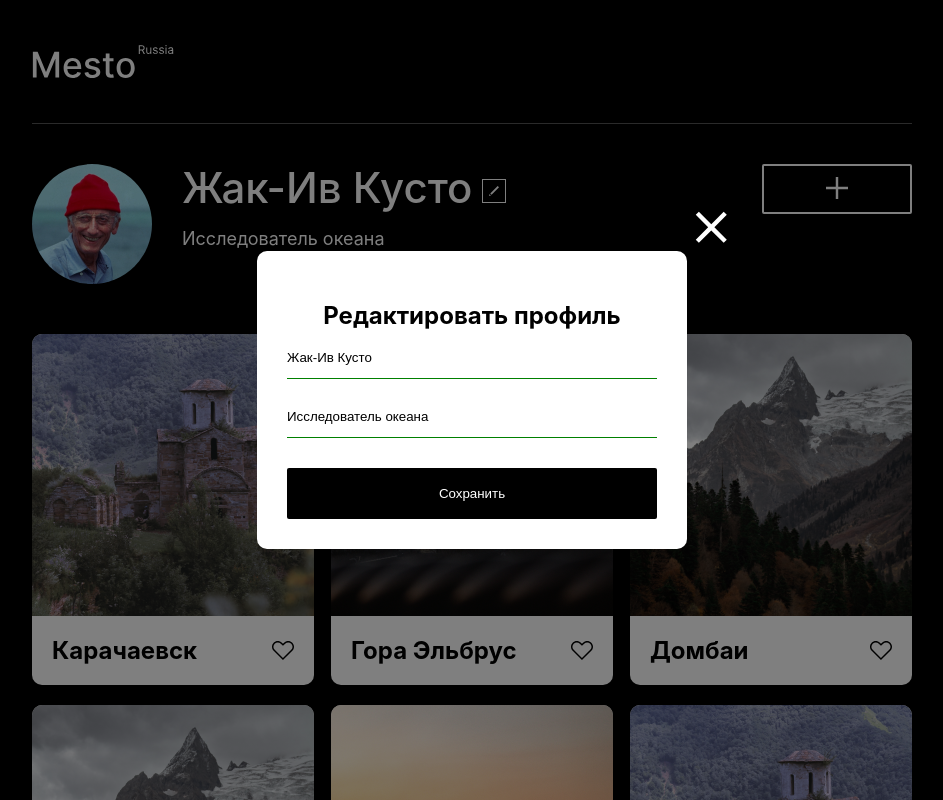
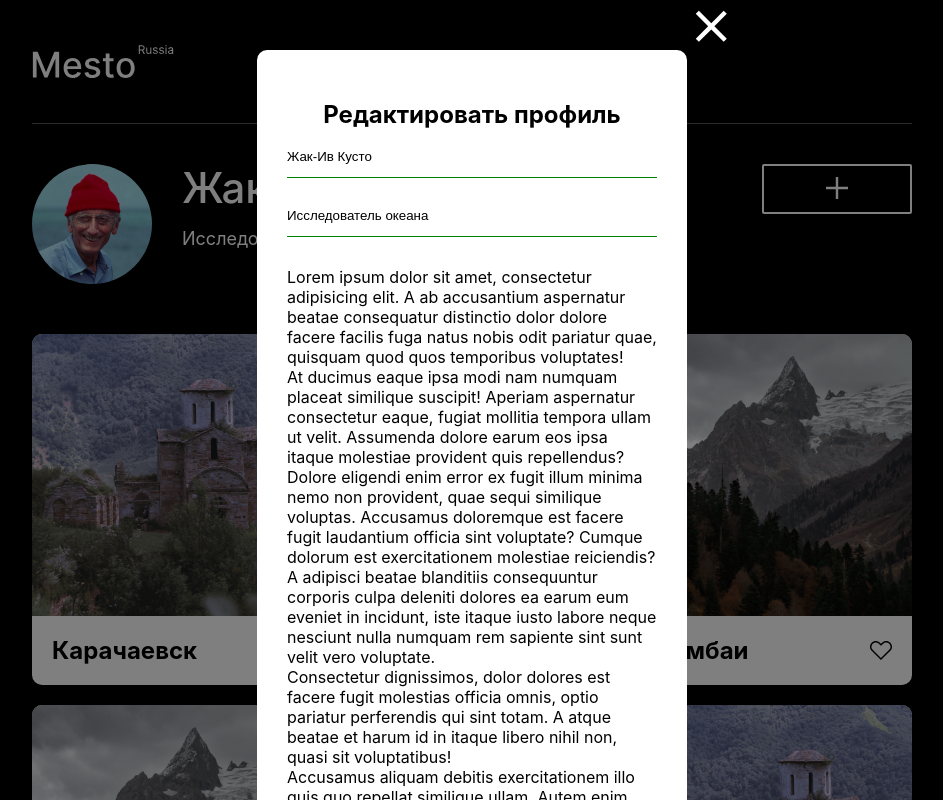
Before and after one commit to klimetzc/mesto, a plain HTML site: page index.html in a window 1280 px wide. Both pictures are taken after a click on the button 662 px from the left and 191 px from the top of the page. Shown: the top 800 px of the page, without its empty margins (168-1111 px from the left). Drawn offline with Linux system fonts and the light colour scheme.

Commit message:
fix: add scroll to popup with overflowing content

```diff
--- a/blocks/popup/__close-button/popup__close__button.css
+++ b/blocks/popup/__close-button/popup__close__button.css
@@ -1,5 +1,6 @@
 .popup__close-button {
   position: absolute;
+  z-index: 100;
   padding: 0;
   width: 32px;
   height: 32px;
--- a/blocks/popup/__overlay/popup__overlay.css
+++ b/blocks/popup/__overlay/popup__overlay.css
@@ -2,7 +2,7 @@
   z-index: 9;
   background-color: rgba(0, 0, 0, 0.5);
   width: 100%;
-  height: 100vh;
+  min-height: 200vh;
 
   position: absolute;
   top: 0;
--- a/blocks/popup/__window/popup__windows.css
+++ b/blocks/popup/__window/popup__windows.css
@@ -1,5 +1,7 @@
 .popup__window {
   color: var(--black);
+  /*height: 2000px;*/
+  margin: 50px;
   z-index: 11;
   position: relative;
   width: 430px;
@@ -10,4 +12,7 @@
   display: flex;
   flex-direction: column;
   align-items: center;
+
+  /*overflow: hidden;*/
+  /*overflow-Y: auto;*/
 }
--- a/blocks/popup/popup.css
+++ b/blocks/popup/popup.css
@@ -8,10 +8,13 @@
   opacity: 1;
 
   width: 100%;
-  height: 100vh;
+  min-height: 100vh;
 
   display: none;
   flex-direction: column;
   align-items: center;
   justify-content: center;
+
+  /*overflow: scroll;*/
+  /*overflow-Y: auto;*/
 }
--- a/index.html
+++ b/index.html
@@ -128,6 +128,42 @@
               fill="currentColor"/>
       </svg>
     </button>
+    <!--    -->
+    <div>Lorem ipsum dolor sit amet, consectetur adipisicing elit. A ab accusantium aspernatur beatae consequatur
+      distinctio dolor dolore facere facilis fuga natus nobis odit pariatur quae, quisquam quod quos temporibus
+      voluptates!
+    </div>
+    <div>At ducimus eaque ipsa modi nam numquam placeat similique suscipit! Aperiam aspernatur consectetur eaque, fugiat
+      mollitia tempora ullam ut velit. Assumenda dolore earum eos ipsa itaque molestiae provident quis repellendus?
+    </div>
+    <div>Dolore eligendi enim error ex fugit illum minima nemo non provident, quae sequi similique voluptas. Accusamus
+      doloremque est facere fugit laudantium officia sint voluptate? Cumque dolorum est exercitationem molestiae
+      reiciendis?
+    </div>
+    <div>A adipisci beatae blanditiis consequuntur corporis culpa deleniti dolores ea earum eum eveniet in incidunt,
+      iste itaque iusto labore neque nesciunt nulla numquam rem sapiente sint sunt velit vero voluptate.
+    </div>
+    <div>Consectetur dignissimos, dolor dolores est facere fugit molestias officia omnis, optio pariatur perferendis qui
+      sint totam. A atque beatae et harum id in itaque libero nihil non, quasi sit voluptatibus!
+    </div>
+    <div>Accusamus aliquam debitis exercitationem illo quis quo repellat similique ullam. Autem enim esse ipsam laborum
+      magnam natus, provident ratione. Animi dolorem hic minus nemo nulla obcaecati reprehenderit vitae. Amet, iusto.
+    </div>
+    <div>Consectetur cum dolor doloribus eligendi est et labore nam natus, optio quibusdam quos rerum saepe temporibus?
+      Accusantium alias at corporis, dignissimos eaque illum impedit magni nisi nostrum qui quo voluptatum.
+    </div>
+    <div>Architecto blanditiis consectetur consequatur debitis eos facere fugiat in ipsum laudantium neque nesciunt
+      nostrum obcaecati odit officia officiis optio quis quisquam quos recusandae reiciendis similique sunt tempora
+      ullam, vitae, voluptatum?
+    </div>
+    <div>Accusamus ad architecto asperiores at autem culpa, dicta dolorum ea earum est ipsam iste labore laborum
+      maiores, minima necessitatibus odit quam quia quidem quod rem repudiandae saepe sed sint tempore?
+    </div>
+    <div>Accusantium, beatae corporis doloribus necessitatibus optio quam quisquam reprehenderit sequi tempora. Alias
+      facilis fugit magni sed similique, velit voluptatibus? Ab aut hic illum laborum, nostrum obcaecati odio
+      perferendis repellendus rerum!
+    </div>
+    <!--    -->
     <button type="button" class="popup__submit">Сохранить</button>
 
 
--- a/src/script.js
+++ b/src/script.js
@@ -9,7 +9,7 @@ let profession = document.querySelector(".profile__profession");
 let popupName = document.querySelector(".popup__name");
 let popupProfession = document.querySelector(".popup__profession");
 let likeButtons = document.querySelectorAll(".element__like");
-
+let popupWindow = document.querySelector(".popup__window");
 
 popupName.value = username.textContent;
 popupProfession.value = profession.textContent;
@@ -31,6 +31,17 @@ function openPopup() {
     popup.style.display = 'flex';
     popup.classList.toggle("fadeEffect");
     page.style.overflow = "hidden";
+    let popupWindowHeight = popupWindow.clientHeight;
+    let pageHeight = document.documentElement.clientHeight;
+    let percentHeight = (popupWindowHeight / pageHeight * 100);
+    console.log(percentHeight);
+    console.log(parseInt(getComputedStyle(popupWindow).height));
+    console.log(popupWindow.clientHeight, document.documentElement.clientHeight);
+    if (percentHeight >= 80) {
+      console.log('yes');
+      popup.style.overflow = "scroll";
+      // page.style.overflow = "auto";
+    }
     setTimeout(() => {
       popup.style.display = 'flex';
     }, popupTransitionDuration)
```
